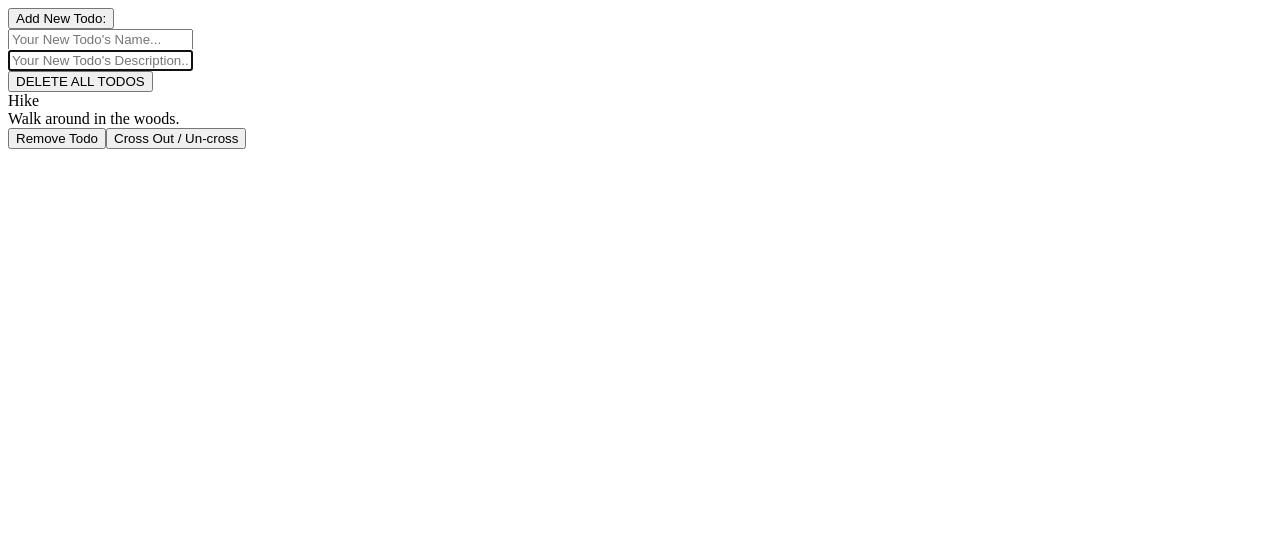
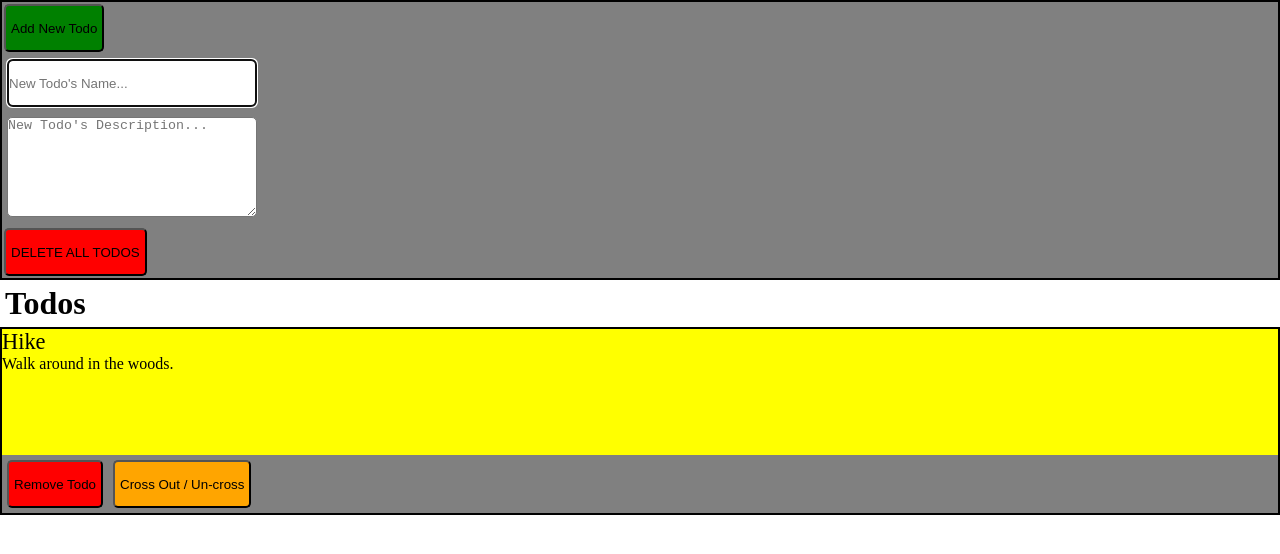
Before and after one commit to TheoJoha/react-mongodb-todo, a React (Create React App) app in the folder frontend/: page / in a window 1280 px wide. Shown: the top 554 px of the page. Built offline with nearby package versions, Linux system fonts and the light colour scheme.

Commit message:
implemented additional functionality

```diff
--- a/frontend/src/App.js
+++ b/frontend/src/App.js
@@ -1,5 +1,7 @@
 import { useState, useEffect } from "react"
 import { nanoid } from 'nanoid'
+import './main.css';
+
 
 function App() {
   const [todos, setTodos] = useState([{
@@ -42,21 +44,27 @@ function App() {
     }
 
     const deleteAllTodos = () => {
-      setNewTodo([])
+      let confirmedDeleteTodos = false
+      if (todos.length > 0) {confirmedDeleteTodos = window.confirm("Are you sure you want to delete all todos?")}
+
+      setTodos((prev) => {
+        if (confirmedDeleteTodos) return []
+        else return prev
+      })
     }
 
     return (
       <div className="configureTodos">
         <form onSubmit={handleNewTodo}>
-        <button type="submit"> Add New Todo:</button>
+        <button className="addNewTodo" type="submit"> Add New Todo</button>
         <div key="firstDiv" className="inputName">
-        <input name="inputName" autoFocus key="inputName" value={newTodo.name} onChange={(e) => handleNameChange(e)} type="text" placeholder="Your New Todo's Name..."></input>
+        <input name="inputName" autoFocus key="inputName" value={newTodo.name} onChange={(e) => handleNameChange(e)} type="text" placeholder="New Todo's Name..."></input>
         </div>
         <div key="secondDiv" className="inputName">
-        <input name="inputDescription" autoFocus key="inputDescription" value={newTodo.description} onChange={(e) => handleDescriptionChange(e)} type="text" placeholder="Your New Todo's Description..."></input>
+        <textarea className="inputDescription" key="inputDescription" value={newTodo.description} onChange={(e) => handleDescriptionChange(e)} placeholder="New Todo's Description..."></textarea>
         </div>
         </form>
-        <button onClick={() => deleteAllTodos()}> DELETE ALL TODOS</button>
+        <button className="deleteAllTodos" onClick={() => deleteAllTodos()}> DELETE ALL TODOS</button>
       </div>
     )
   }
@@ -65,10 +73,10 @@ function App() {
     if (todos.length >= 1) {
       return (
         todos.map(todo => <div key={todo.id} className="todoItem">
-          <div>{todo.name}</div>
-          <div>{todo.description}</div>
-          <button onClick={() => handleRemoveTodo(todo.id)}>Remove Todo</button>
-          <button onClick={() => handleCrossOrUncross(todo.id)}>Cross Out / Un-cross</button>
+          <div style={todo.completed ? {textDecoration:"line-through"} : {textDecoration:"none"}} className="todoName">{todo.name}</div>
+          <div style={todo.completed ? {textDecoration:"line-through"} : {textDecoration:"none"}} className="todoDescription">{todo.description}</div>
+          <button className="removeTodo" onClick={() => handleRemoveTodo(todo.id)}>Remove Todo</button>
+          <button className="crossOutOrUncross" onClick={() => handleCrossOrUncross(todo.id)}>Cross Out / Un-cross</button>
         </div>
         )
       )
@@ -80,6 +88,7 @@ function App() {
   return (
     <div className="App">
       <ConfigureTodos />
+      <h1>Todos</h1>
       <Todos />
     </div>
   );
--- /dev/null
+++ b/frontend/src/main.css
@@ -0,0 +1,76 @@
+* {
+    padding: 0;
+    margin: 0;
+    box-sizing: border-box;
+  }
+
+body {
+
+}
+
+h1 {
+    margin: 5px;
+}
+
+button {
+    border-radius: 5px;
+    min-height: 48px;
+    padding: 5px;
+    margin: 5px;
+}
+
+input, textarea {
+    border-radius: 5px;
+    margin: 5px;
+    min-width: 250px;
+    min-height: 48px;
+}
+
+.inputDescription {
+    min-height: 100px;
+    padding-top: 0;
+   padding-left: 0;
+   text-align: left;
+
+}
+
+.addNewTodo {
+    background-color: green;
+    margin: 2px;
+}
+
+.deleteAllTodos {
+    background-color: red;
+    margin: 2px;
+}
+
+.removeTodo {
+    background-color: red;
+}
+
+.crossOutOrUncross{
+    background-color: orange;
+}
+
+.configureTodos {
+    background-color: gray;
+    border: solid black 2px;
+}
+
+.todoItem {
+    background-color: gray;
+    border: solid black 2px;
+    margin-top: 5px;
+    margin-bottom: 5px;
+}
+
+.todoName {
+    background-color: yellow;
+    font-size: 1.4rem;
+}
+
+.todoDescription {
+    background-color: yellow;
+    min-height: 100px;
+    word-wrap: break-word;
+}
```
